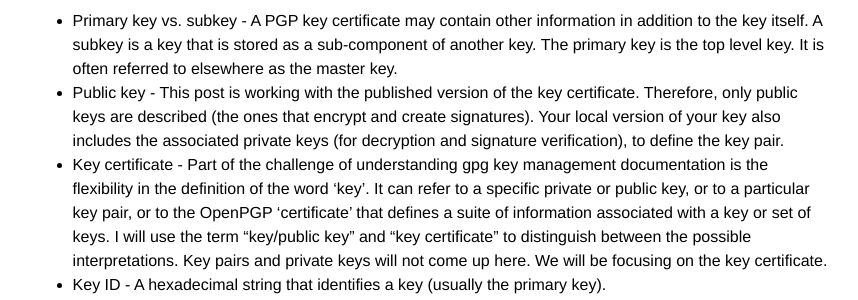
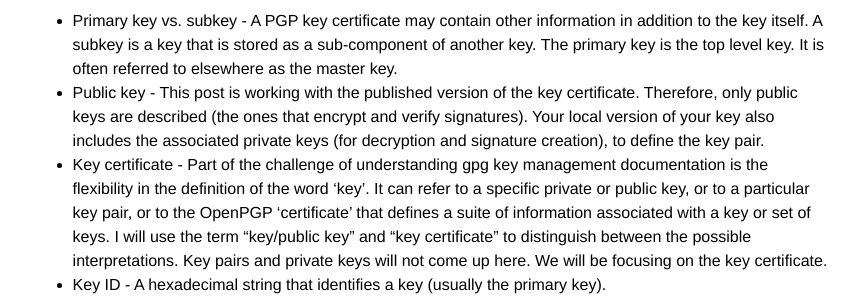
Before and after one commit to davesteele/davesteele.github.io, a Jekyll site: the page built from _posts/2014-09-20-anatomy-of-a-gpg-key.markdown, in a window 1280 px wide and 900 px high, scrolled down 639 px. Shown: the part 176-476 px from the top of the window, without its empty margins (209-1067 px from the left). Built offline with Jekyll 4.4.1, drawn with Linux system fonts in a browser that asks for light colours; comment, search, counter and statistics services are not loaded.

Commit message:
Anatomy post: Key use for signatures backwards
I had public/private key use for signatures backwards.

```diff
--- a/_posts/2014-09-20-anatomy-of-a-gpg-key.markdown
+++ b/_posts/2014-09-20-anatomy-of-a-gpg-key.markdown
@@ -21,7 +21,7 @@ Here are some takeaways I wish I had going into this:
 It's best that you have an understanding of data encryption and data signing using public key cryptography before you read this. You should also know about key signing and the the reason for it. Oh, and also binary-to-hexadecimal conversion for one (small) part. Having said that, let's be clear on a couple of terms:
 
 * Primary key vs. subkey - A PGP key certificate may contain other information in addition to the key itself. A subkey is a key that is stored as a sub-component of another key. The primary key is the top level key. It is often referred to elsewhere as the master key.
-* Public key - This post is working with the published version of the key certificate. Therefore, only public keys are described (the ones that encrypt and create signatures). Your local version of your key also includes the associated private keys (for decryption and signature verification), to define the key pair.
+* Public key - This post is working with the published version of the key certificate. Therefore, only public keys are described (the ones that encrypt and verify signatures). Your local version of your key also includes the associated private keys (for decryption and signature creation), to define the key pair.
 * Key certificate - Part of the challenge of understanding gpg key management documentation is the flexibility in the definition of the word 'key'. It can refer to a specific private or public key, or to a particular key pair, or to the OpenPGP 'certificate' that defines a suite of information associated with a key or set of keys. I will use the term "key/public key" and "key certificate" to distinguish between the possible interpretations. Key pairs and private keys will not come up here. We will be focusing on the key certificate.
 * Key ID - A hexadecimal string that identifies a key (usually the primary key).
 * UID, or User ID - The name and email of the user is stored in one or more UID entries, stored under the Primary key.
```
